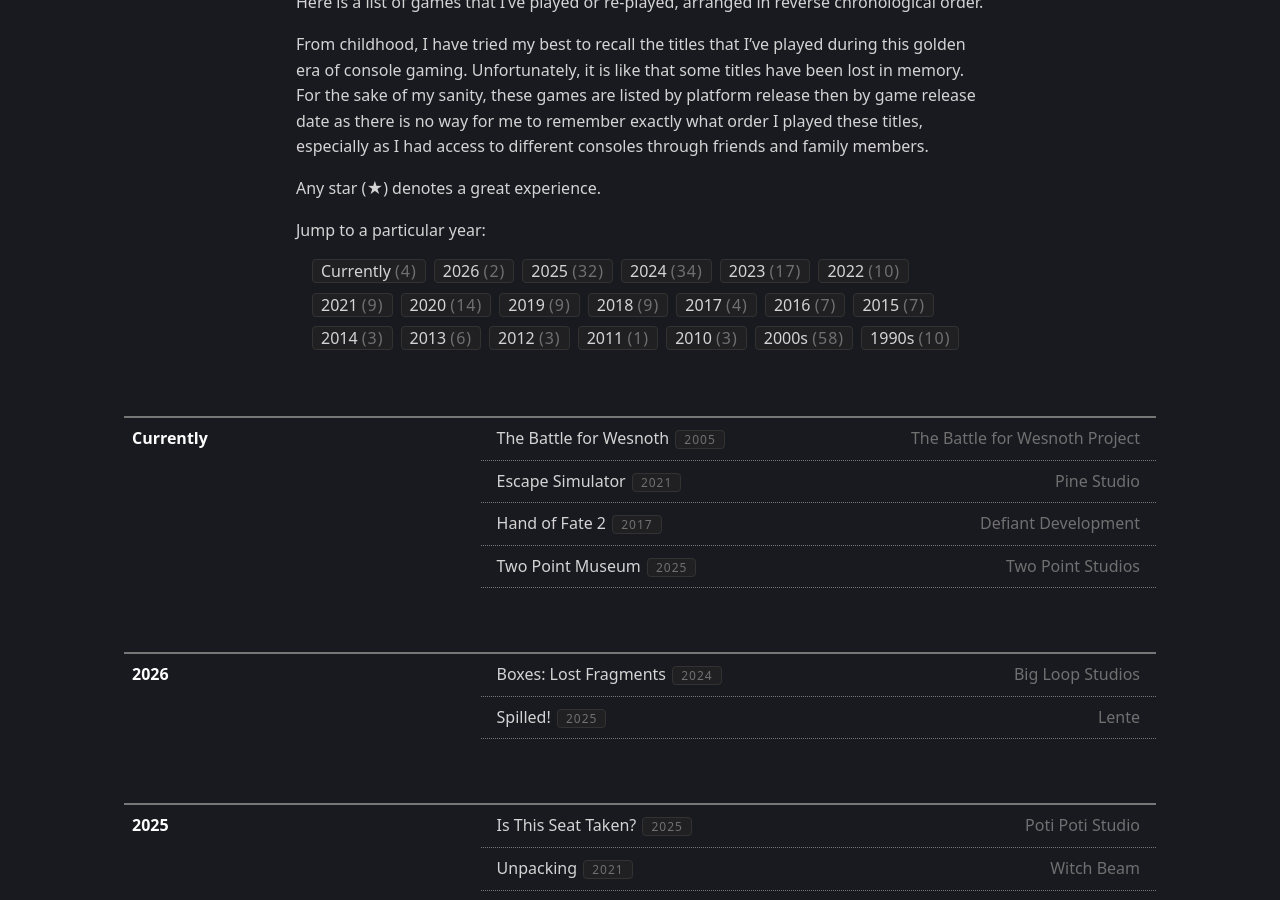
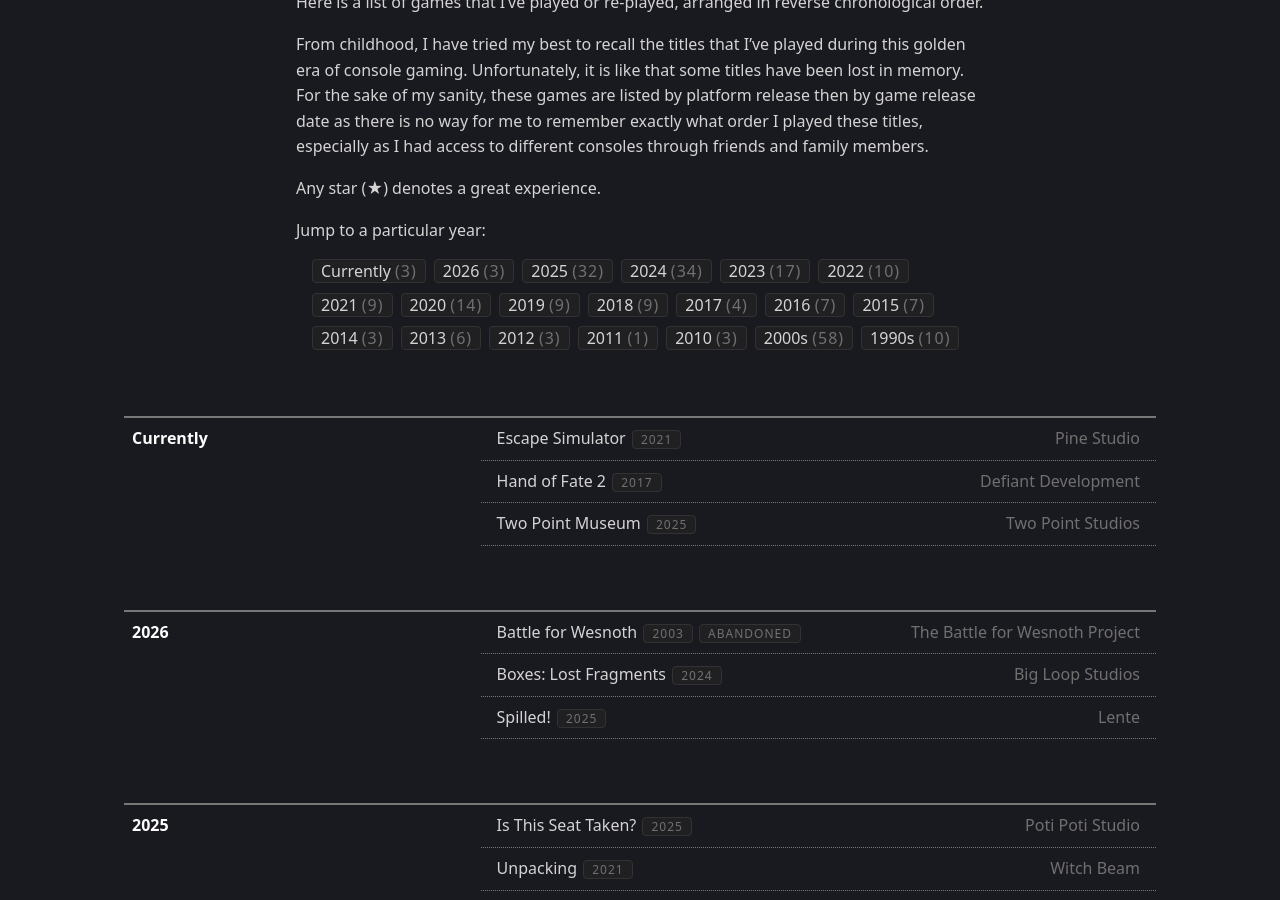
Before and after one commit to KlazHTT/personal-website, a Jekyll site: the page built from pages/gaming.md, in a window 1280 px wide and 900 px high, scrolled down 370 px. Built offline with Jekyll 4.4.1, drawn with Linux system fonts in a browser that asks for light colours.

Commit message:
Update games.yml

```diff
--- a/_data/games.yml
+++ b/_data/games.yml
@@ -1,9 +1,5 @@
 - year: Currently
   games:
-    - title: The Battle for Wesnoth
-      developer: The Battle for Wesnoth Project
-      released: 2005
-      status:
     - title: Escape Simulator
       developer: Pine Studio
       released: 2021
@@ -18,6 +14,10 @@
       status:
 - year: 2026
   games:
+    - title: Battle for Wesnoth
+      developer: The Battle for Wesnoth Project
+      released: 2003
+      status: Abandoned
     - title: "Boxes: Lost Fragments"
       developer: Big Loop Studios
       released: 2024
@@ -690,7 +690,7 @@
     - title: Battle for Wesnoth
       developer: The Battle for Wesnoth Project
       released: 2003
-      status: Completed
+      status: Abandoned
 - year: 2013
   games:
     - title: Guild Wars 2
```
